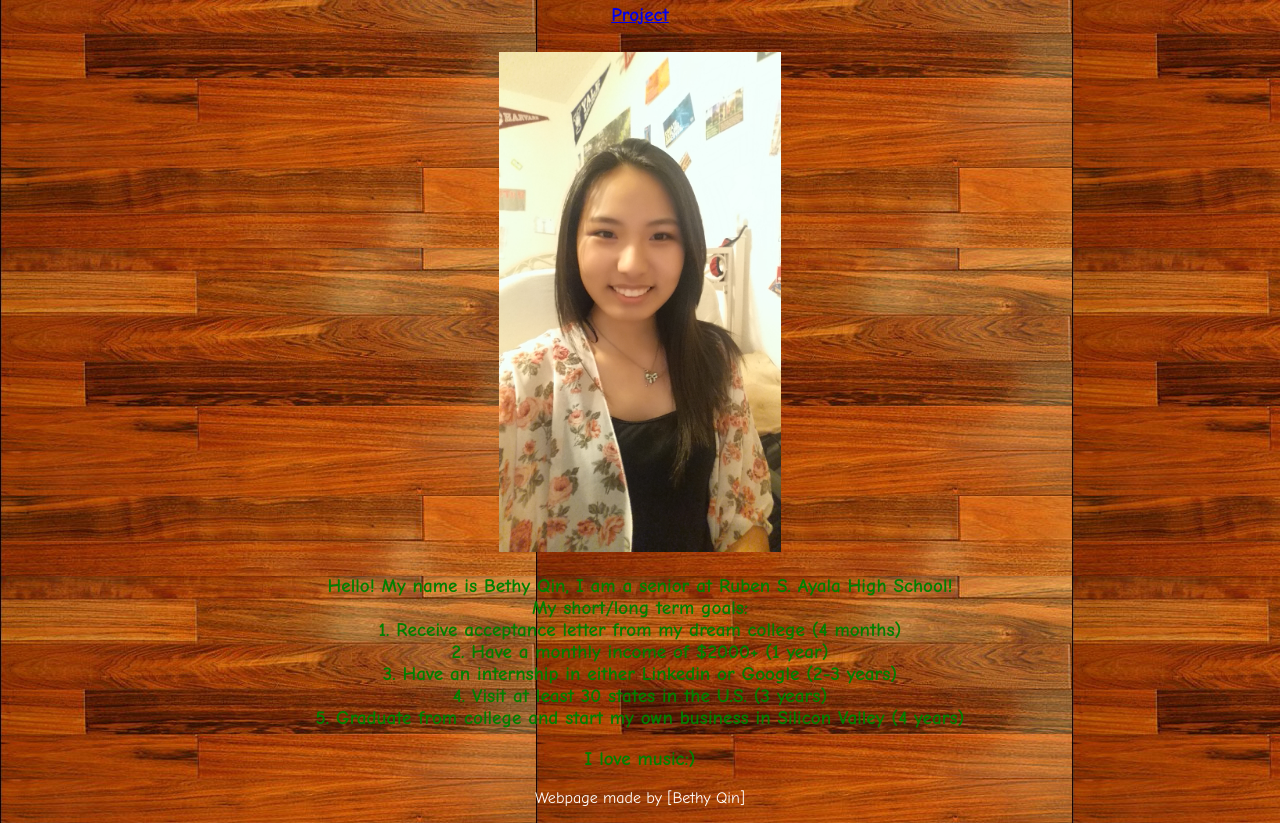
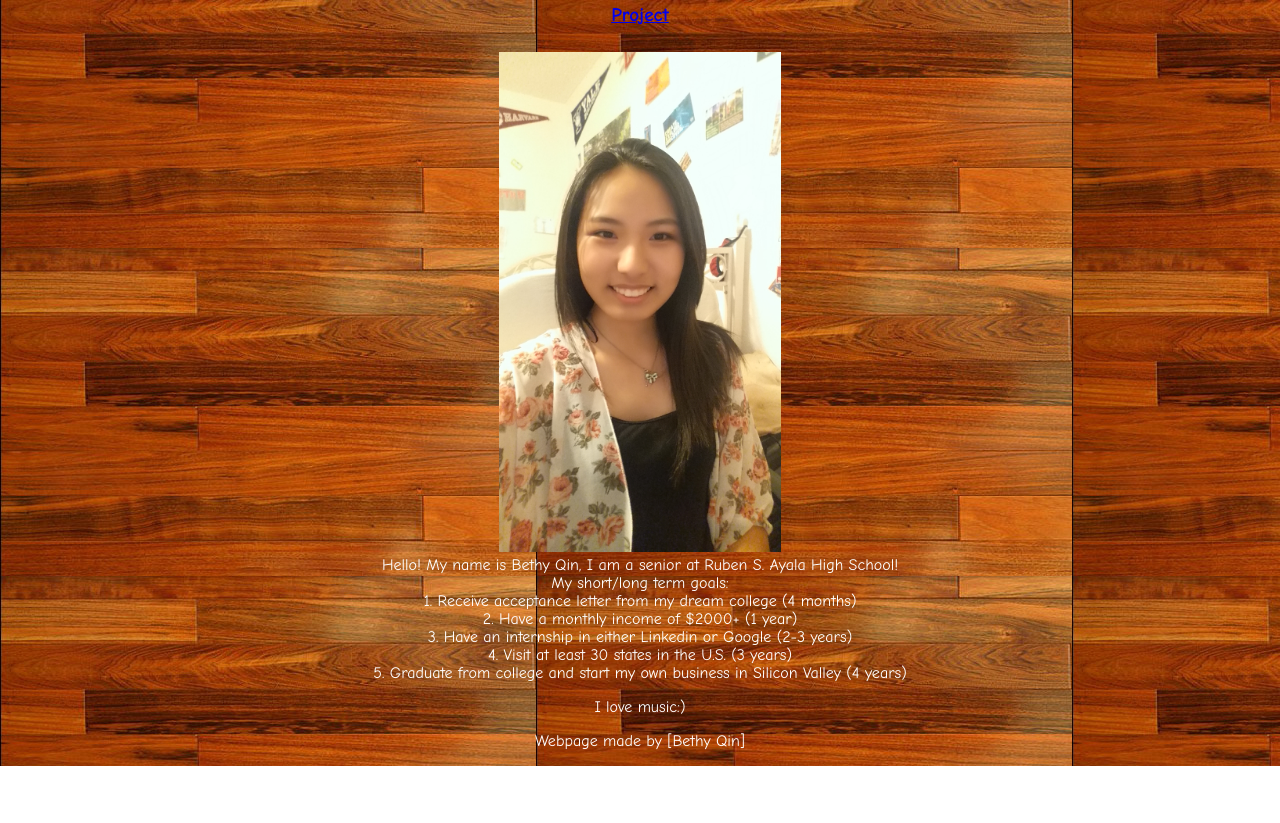
Before and after one commit to BBethy/BBethy.github.io, a plain HTML site: page index.html in a window 1280 px wide. Shown: the part 80-903 px from the top of the page. After the commit the page ends 846 px from the top, so only its background shows below. Drawn offline with Linux system fonts and the light colour scheme.

Commit message:
game updated 1

```diff
--- a/css/mywebpage.css
+++ b/css/mywebpage.css
@@ -20,5 +20,11 @@ h2 {
 h3 {
     font : calibri;
     font-size : medium;
-    color : pink;
+    color : white;
 }
+
+h4 {
+    font : calibri;
+    font-size : medium;
+    color : white;
+}
--- a/index.html
+++ b/index.html
@@ -14,7 +14,7 @@
 			<h4><a href = "scratch page.html">Project</a></h4>
 
 			<img src = "images/picture.jpg" height = "500" img>
-			<h3>
+			<center>
 				Hello! My name is Bethy Qin, I am a senior at Ruben S. Ayala High School! <br>My short/long term goals:<br>
 				1. Receive acceptance letter from my dream college (4 months)<br>
 2. Have a monthly income of $2000+ (1 year)<br>
@@ -24,7 +24,7 @@
 			</p>
 				I love music:)
 			</p>
-			</h3>
+			</center>
 		</div>
 		<div id = "footer">
 			<p>
```
Also changed, not shown: scratch page.html (+2 -1 lines).
